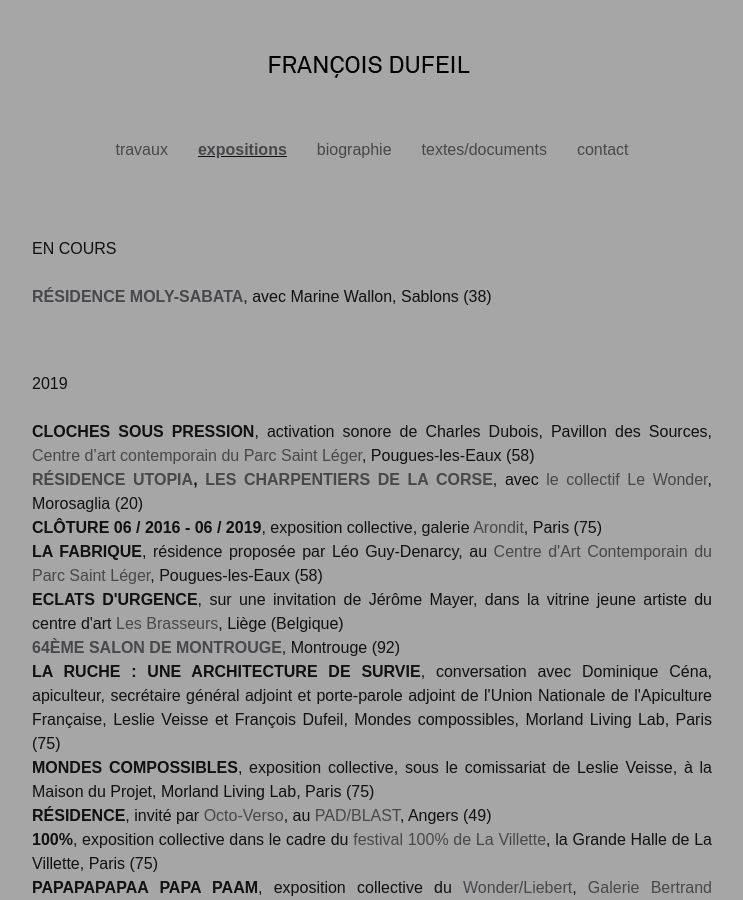
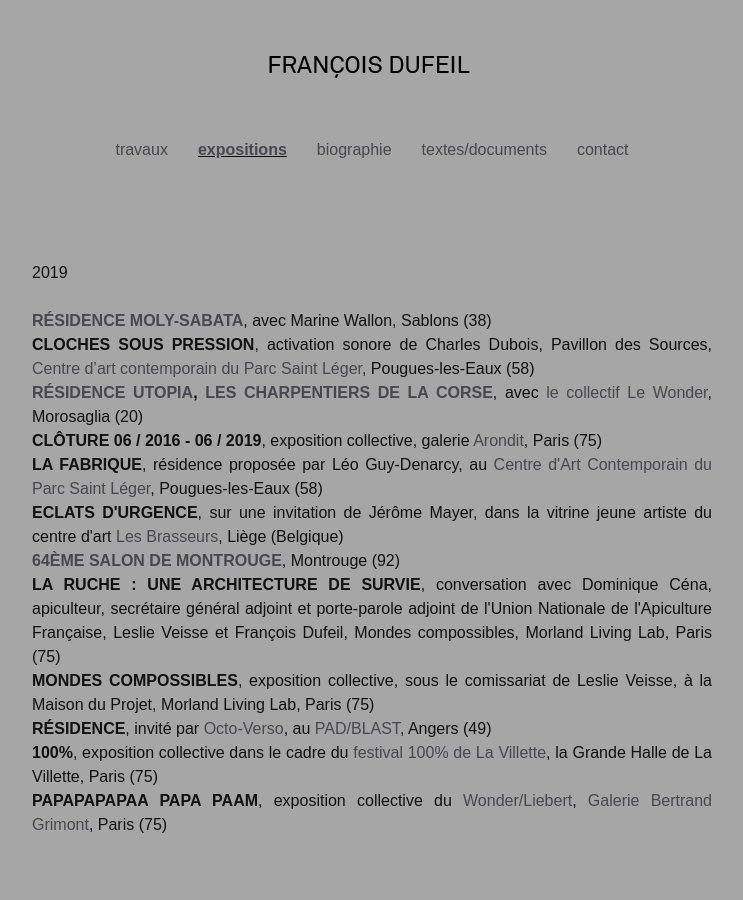
Before and after one commit to Mariecie/Mariecie.github.io, a Jekyll site: the page built from Expositions.md, in a window 1280 px wide and 900 px high. Shown: the whole window, without its empty margins (268-1011 px from the left). Built offline with Jekyll 4.4.1, drawn with Linux system fonts in a browser that asks for light colours.

Commit message:
expo moly sabata

```diff
--- a/Expositions.md
+++ b/Expositions.md
@@ -6,18 +6,10 @@ permalink: /expositions/
 
 <p style="text-align:justify">
 <br />
-EN COURS
-<br>
-<br><span style="font-weight: bold;"><a href="#" onclick='window.open("http://www.moly-sabata.com/2019/10/francois-dufeil-marine-wallon/");return false;'>RÉSIDENCE MOLY-SABATA</a></span>, avec Marine Wallon, Sablons (38)
-</p>
-
-
-
-<p style="text-align:justify">
-<br />
 <br>
 2019
 <br>
+<br><span style="font-weight: bold;"><a href="#" onclick='window.open("http://www.moly-sabata.com/2019/10/francois-dufeil-marine-wallon/");return false;'>RÉSIDENCE MOLY-SABATA</a></span>, avec Marine Wallon, Sablons (38)
 <br><span style="font-weight: bold;">CLOCHES SOUS PRESSION</span>, activation sonore de Charles Dubois, Pavillon des Sources, <a href="#" onclick='window.open("http://www.parcsaintleger.fr/portfolio/cloches-sous-pression/");return false;'>Centre d’art contemporain du Parc Saint Léger</a>, Pougues-les-Eaux (58)
 <br><span style="font-weight: bold;"><a href="#" onclick='window.open("https://art-utopia.fr/francois-dufeil/");return false;'>RÉSIDENCE UTOPIA</a>, <a href="#" onclick='window.open("http://www.lescharpentiersdelacorse.com/l-entreprise-et-l-art-charpentiers-de-la-corse-13-fr.html");return false;'>LES CHARPENTIERS DE LA CORSE</a></span>, avec <a href="#" onclick='window.open("https://www.facebook.com/WONDER.LIEBERT/");return false;'>le collectif Le Wonder</a>, Morosaglia (20)
 <br><span style="font-weight: bold;">CLÔTURE 06 / 2016 - 06 / 2019</span>, exposition collective, galerie <a href="#" onclick='window.open("http://arondit.com/");return false;'>Arondit</a>, Paris (75)
```
